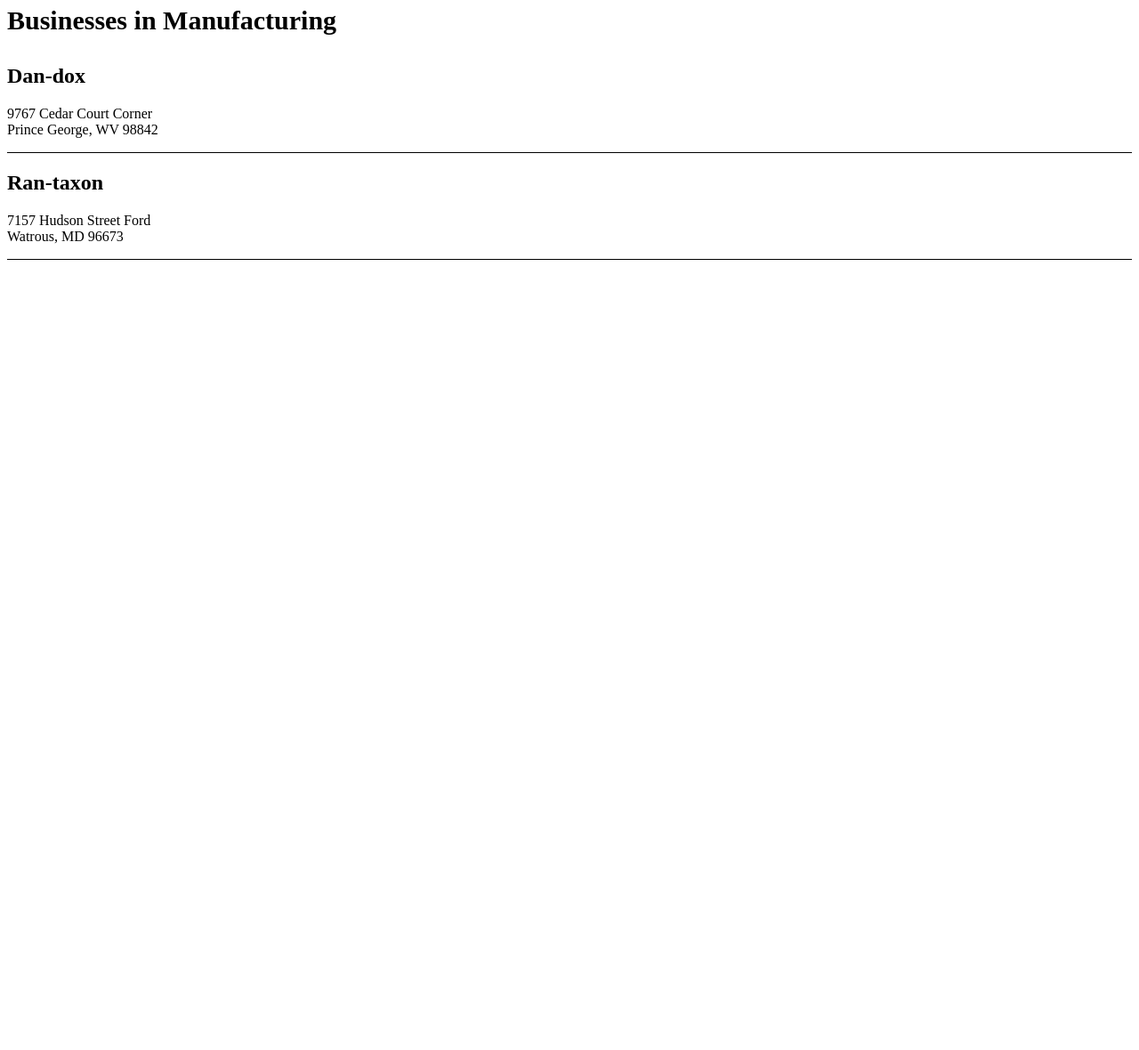
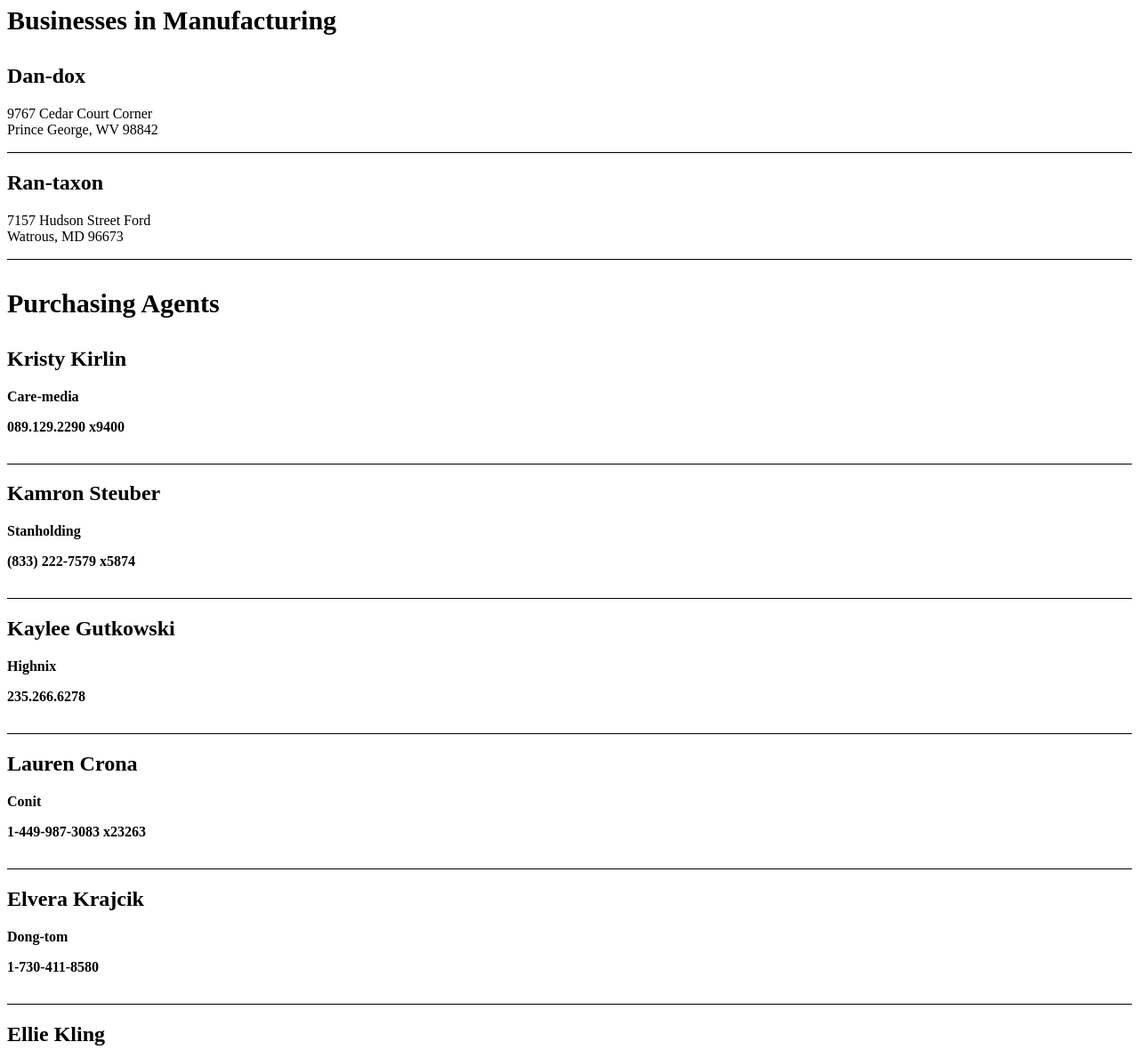
Before and after one commit to Johnson4996/dotard-simbleton, a plain HTML site: page index.html in a window 1280 px wide. Shown: the part 1620-2800 px from the top of the page at 89% size. Before the commit the page ends 1920 px from the top, so only its background shows below. Drawn offline with Linux system fonts and the light colour scheme.

Commit message:
dynamic population on agents

```diff
--- a/index.html
+++ b/index.html
@@ -7,6 +7,7 @@
     <link rel="stylesheet" href="./styles/main.css">
 </head>
 <body>
+
     <article class="businessList">
         <!--List of all business go here-->
     </article>
@@ -16,6 +17,9 @@
     <article class="businessList--manufacturing">
         <!-- Manufacturing businesses go here --->
     </article>
+    <article class="agents">
+        <!-- Purchasing agents go here --->
+    </article>
     <script type="module" src="./scripts/main.js"></script>
 </body>
 </html>
--- /dev/null
+++ b/scripts/Agents.js
@@ -0,0 +1,9 @@
+export const agentsHTML = (agent) =>{
+return `
+<section class = "agent--card">
+    <h2 class="agent__name">${agent.fullName}</h2>
+        <p class="agent__company"><b>${agent.company}</b></p>
+        <p class="agent__phone"><b>${agent.phone}</b></p>
+</section>
+`
+}
--- a/scripts/BusinessList.js
+++ b/scripts/BusinessList.js
@@ -1,9 +1,12 @@
-import { useBusiness, onlyNy, onlyManuf } from "./BusinessProvider.js"
+import { useBusiness, onlyNy, onlyManuf, getAgents } from "./BusinessProvider.js"
 import { businessHTML } from "./Business.js"
+import { agentsHTML } from "./Agents.js"
+
 
 const allBus = document.querySelector(".businessList")
 const nyBus = document.querySelector(".businessList--newYork")
 const manufBus = document.querySelector(".businessList--manufacturing")
+const agentElement = document.querySelector(".agents")
 
 
 
@@ -35,3 +38,12 @@ export const businnessManuf = () =>{
         manufBus.innerHTML += businessHTML(business)
     })
 }
+
+export const agentList = () =>{
+    agentElement.innerHTML += "<h1> Purchasing Agents </h1>"
+    const agents = getAgents
+
+    agents.forEach(agent => {
+        agentElement.innerHTML += agentsHTML(agent)
+    });
+}
--- a/scripts/BusinessProvider.js
+++ b/scripts/BusinessProvider.js
@@ -1,3 +1,5 @@
+
+
 const businesses = [
     {
       purchasingAgent: { nameLast: "Kirlin", nameFirst: "Kristy" },
@@ -110,11 +112,13 @@ const businesses = [
       addressCity: "Watrous"
     }
   ];
-
+//get all businesses
   export const useBusiness = () => {
     return businesses.slice()
 }
 
+
+//get only NY businesses
 export const onlyNy = () => {
   const busObjNy = []
   businesses.filter(busObj => {
@@ -125,6 +129,8 @@ export const onlyNy = () => {
   return busObjNy
 }
 
+
+//get only manufacturing businesses
 export const onlyManuf = () =>{
   const busManuf =[]
   businesses.filter(busObj =>{
@@ -134,3 +140,12 @@ export const onlyManuf = () =>{
   })
   return busManuf
 }
+
+
+export const getAgents = businesses.map(busObj =>{
+  return {
+    "fullName": `${busObj.purchasingAgent.nameFirst} ${busObj.purchasingAgent.nameLast}`,
+    "company":`${busObj.companyName}`,
+    "phone": `${busObj.phoneWork}`
+  }
+})
--- a/scripts/main.js
+++ b/scripts/main.js
@@ -1,6 +1,9 @@
-import { businessList, businessNy, businnessManuf } from "./BusinessList.js"
+import { businessList, businessNy, businnessManuf, agentList } from "./BusinessList.js"
+
+
 
 
 businessList()
 businessNy()
 businnessManuf()
+agentList()
--- a/styles/main.css
+++ b/styles/main.css
@@ -4,10 +4,18 @@ h1{
     margin-top: 2rem;
 }
 
-.business--card{
+.business--card, .agent--card{
     border-bottom: 1px solid black;
 }
 
 .bus__addressFull{
     margin-bottom: -1rem;
 }
+
+.agent__phone{
+    margin-bottom: 2rem;
+}
+
+.agent__name{
+font-size: 20;
+}
```
Also changed, not shown: PurchasingAgents.html (added, +15 -0 lines).
